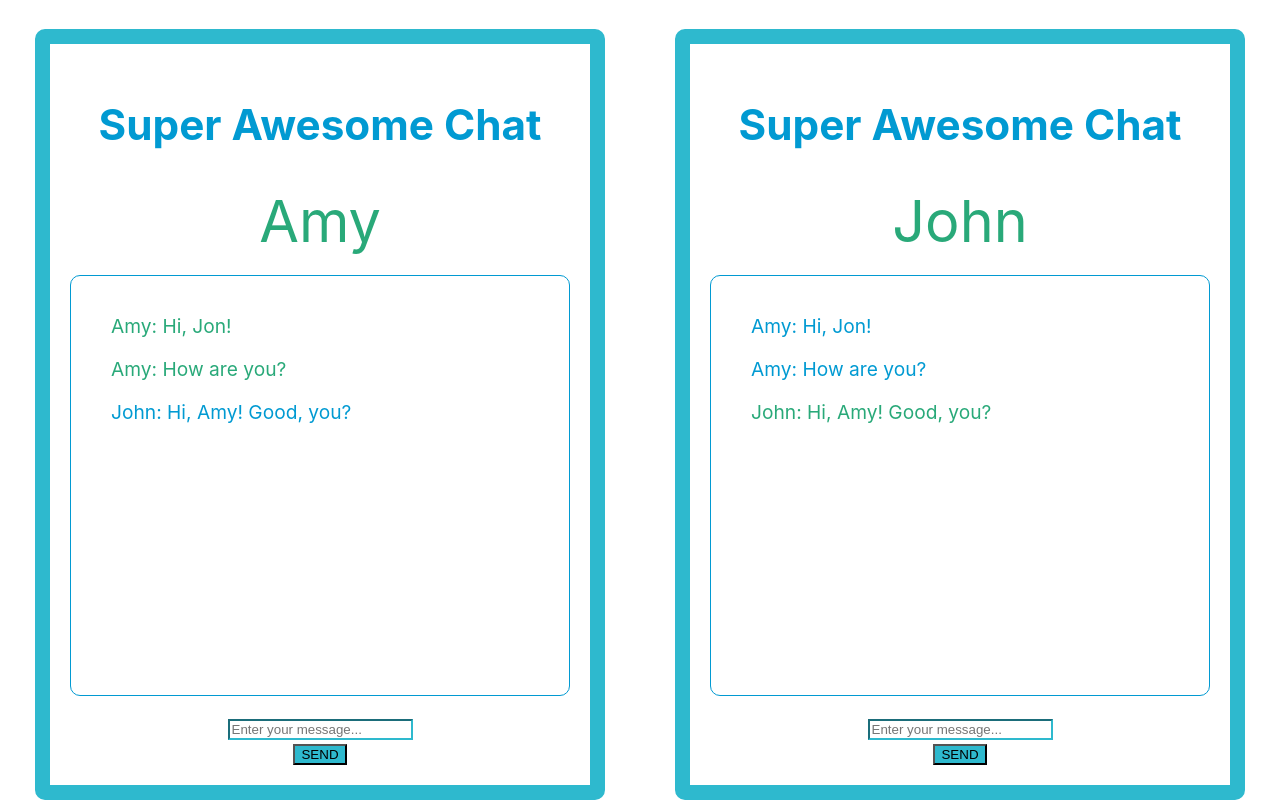
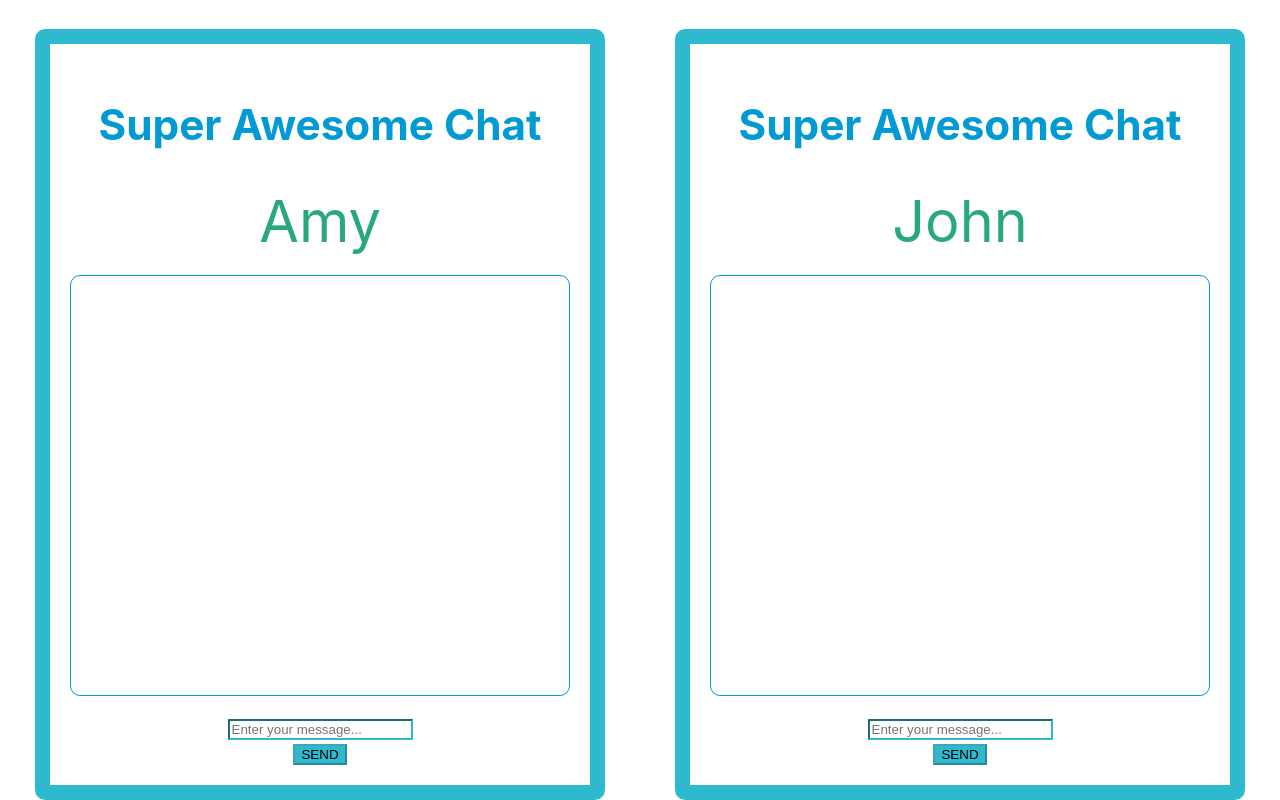
Before and after one commit to carlosloureda/react-nanodegree-fundamentals-exercises, a React (Create React App) app: page /lesson3/all-together-2 in a window 1280 px wide. Shown: the part 305-1105 px from the top of the page. Built offline with nearby package versions, Linux system fonts and the light colour scheme.

Commit message:
Solved exercise: Added state management

```diff
--- a/src/components/AllTogetherExercise2/AllTogetherExercise2.js
+++ b/src/components/AllTogetherExercise2/AllTogetherExercise2.js
@@ -1,8 +1,7 @@
 import React from "react";
-// import AddPlayer from "./AddPlayer";
-// import Players from "./Players";
 import { Link } from "react-router-dom";
 import logo from "./../../logo.svg";
+
 import "./AllTogetherExercise2.css";
 import ChatWindow from "./ChatWindow";
 /*
@@ -14,15 +13,26 @@ The instructions are included in the `instructions.md` file.
 const users = [{ username: "Amy" }, { username: "John" }];
 
 const messages = [
-  { username: "Amy", text: "Hi, Jon!" },
-  { username: "Amy", text: "How are you?" },
-  { username: "John", text: "Hi, Amy! Good, you?" }
+  // { username: "Amy", text: "Hi, Jon!" },
+  // { username: "Amy", text: "How are you?" },
+  // { username: "John", text: "Hi, Amy! Good, you?" }
 ];
 
 class AllTogetherExercide2 extends React.Component {
-  state = {};
+  state = {
+    messages: messages
+  };
+
+  onNewMessage = (username, message) => {
+    // console.log(`${username} sent message: ${message}`);
+    this.setState(state => ({
+      messages: state.messages.concat([{ username, text: message }])
+    }));
+  };
 
   render() {
+    const { messages } = this.state;
+
     return (
       <div className="App">
         <header className="App-header">
@@ -34,7 +44,12 @@ class AllTogetherExercide2 extends React.Component {
         <h1>AllTogetherExercide2</h1>
         <div className="container">
           {users.map(user => (
-            <ChatWindow key={user.username} user={user} messages={messages} />
+            <ChatWindow
+              key={user.username}
+              user={user}
+              messages={messages}
+              onNewMessage={this.onNewMessage}
+            />
           ))}
         </div>
       </div>
--- a/src/components/AllTogetherExercise2/ChatWindow.js
+++ b/src/components/AllTogetherExercise2/ChatWindow.js
@@ -4,6 +4,10 @@ import Messages from "./Messages";
 import NewMessage from "./NewMessage";
 
 class ChatWindow extends Component {
+  onNewMessage = message => {
+    this.props.onNewMessage(this.props.user.username, message);
+  };
+
   render() {
     const { user, messages } = this.props;
     return (
@@ -11,13 +15,13 @@ class ChatWindow extends Component {
         <h2>Super Awesome Chat</h2>
         <div className="name sender">{user.username}</div>
         <Messages messages={messages} user={user} />
-        <NewMessage />
+        <NewMessage onNewMessage={this.onNewMessage} />
       </div>
     );
   }
 }
 ChatWindow.propTypes = {
-  //   onMessage: PropTypes.func.isRequired,
+  onNewMessage: PropTypes.func.isRequired,
   user: PropTypes.object.isRequired,
   messages: PropTypes.array.isRequired
 };
--- a/src/components/AllTogetherExercise2/NewMessage.js
+++ b/src/components/AllTogetherExercise2/NewMessage.js
@@ -5,17 +5,37 @@ class NewMessage extends Component {
   If the user did not type anything, he/she should not be
   allowed to submit.
   */
-  isDisabled = () => {
-    return false;
+  state = {
+    message: ""
   };
+
+  isDisabled = () => this.state.message === "";
+
+  onMessageChange = e => {
+    this.setState({
+      message: e.target.value
+    });
+  };
+
+  onHandleSubmit = e => {
+    e.preventDefault();
+    this.props.onNewMessage(this.state.message);
+    this.setState({
+      message: ""
+    });
+  };
+
   render() {
+    const { message } = this.state;
     return (
       <div>
-        <form className="input-group">
+        <form className="input-group" onSubmit={this.onHandleSubmit}>
           <input
             type="text"
             className="form-control"
             placeholder="Enter your message..."
+            value={message}
+            onChange={this.onMessageChange}
           />
           <div className="input-group-append">
             <button className="btn submit-button" disabled={this.isDisabled()}>
```
